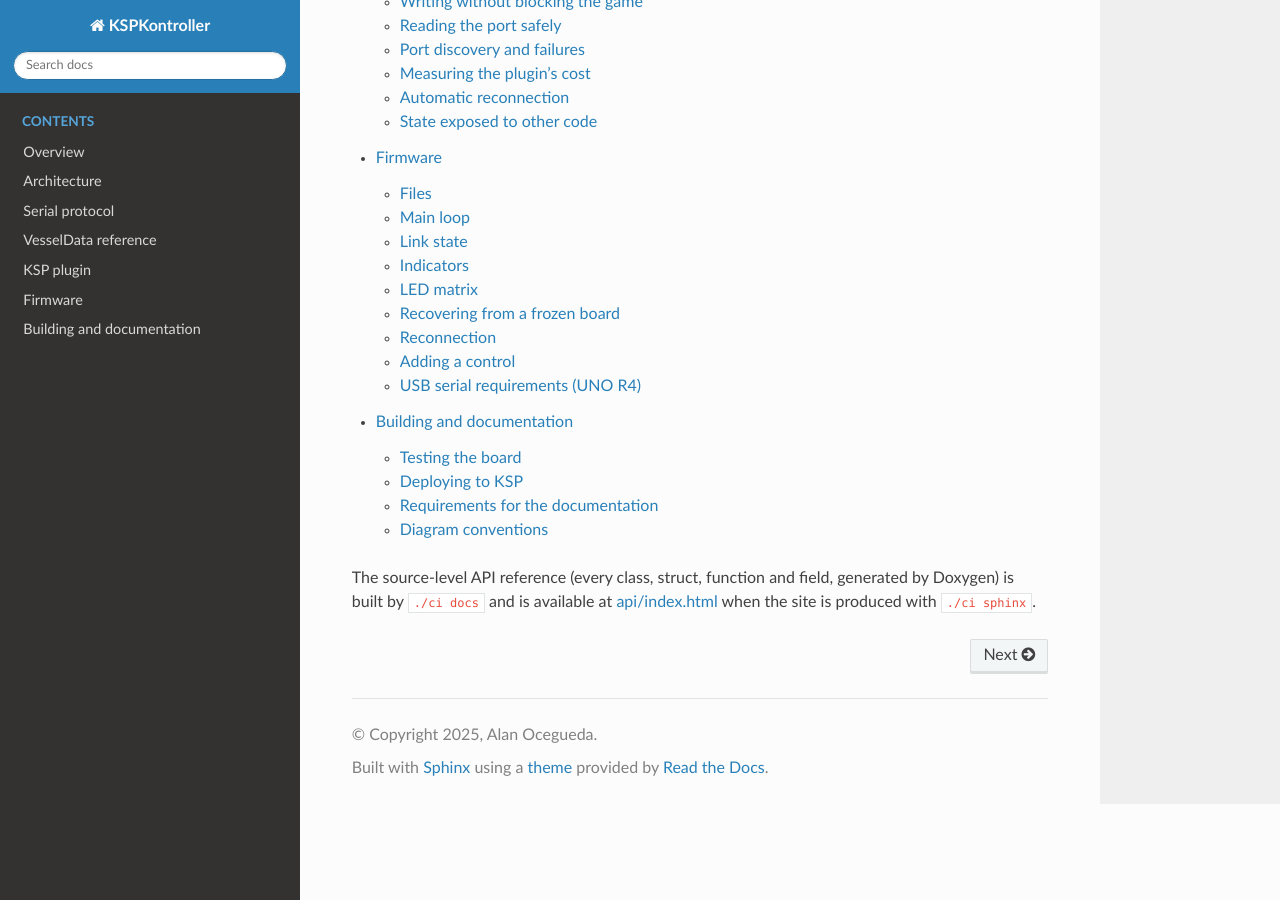
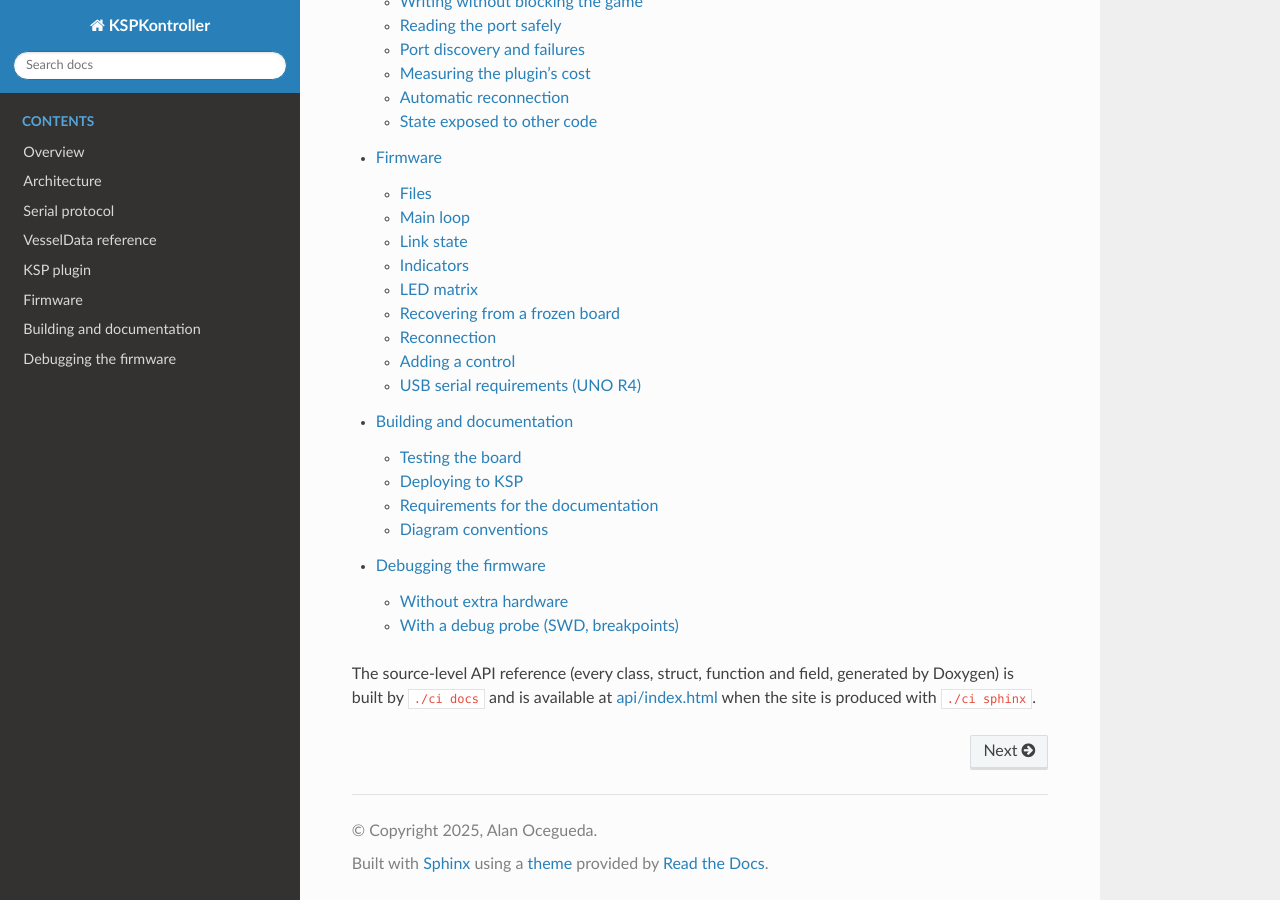
Before and after one commit to AlaNLrdE/KSPKontroller, a Sphinx documentation site: the page built from docs/index.rst, in a window 1280 px wide and 900 px high, scrolled down 1048 px. Built offline with Sphinx 7.4.7 and the Read the Docs theme 3.1.0, drawn with Linux system fonts in a browser that asks for light colours; part of the change alters nothing that is shown.

Commit message:
Add SWD debug setup for the UNO R4 WiFi: VS Code Cortex-Debug config, debug build (ci build_sketch_debug), docs/debugging.rst
Co-Authored-By: Claude Sonnet 5.5 <noreply@anthropic.com>

```diff
--- a/docs/building.rst
+++ b/docs/building.rst
@@ -12,6 +12,8 @@ Everything goes through the ``ci`` script at the repository root (``./ci`` in Gi
      - Action
    * - ``./ci build_sketch``
      - Compile the firmware with arduino-cli (downloads it and the UNO R4 core if missing).
+   * - ``./ci build_sketch_debug``
+     - Compile the firmware with symbols and ``-Og`` into ``build/sketch-debug`` (see :doc:`debugging`).
    * - ``./ci build_KSPSerialIO``
      - Compile the plugin with msbuild, xbuild or dotnet.
    * - ``./ci build_all``
--- /dev/null
+++ b/docs/debugging.rst
@@ -0,0 +1,58 @@
+Debugging the firmware
+======================
+
+Two ways exist. The serial way needs nothing more than the USB cable. The hardware way (breakpoints,
+stepping, variables) needs an external SWD probe, because the UNO R4 WiFi has no debug probe on board
+(its USB port is the RA4M1 native USB, used for the sketch and the serial link, not for SWD).
+
+Without extra hardware
+----------------------
+
+* ``KSPSerialIO[BOARD]`` lines in ``KSP.log``: the board sends a DebugPacket (id 102) once per second
+  (:doc:`protocol`). The last line before a freeze shows uptime, loop counters, worst loop time, receive
+  errors, the reset cause and the LED matrix frame. ``REBOOT detected`` marks an uptime drop.
+  ``./ci save_log LABEL`` keeps a log before KSP overwrites it, ``tools/verify.py --log PATH`` analyses it.
+* ``build/venv/Scripts/python.exe tools/matrix_preview.py [PORT]`` feeds test telemetry and prints the
+  LED matrix as ASCII art (KSP closed). ``--log KSP.log`` decodes the ``matrix=`` field of a saved log.
+* ``./ci verify --board`` (KSP closed) compiles nothing but talks to the board with the real protocol and
+  checks handshake, packet sizes and checksums. ``./ci test_arduino`` compiles, flashes and tests.
+* To add a new probe value, add a field to the DebugPacket (sketch ``debug.ino``, plugin decoder, ``docs/protocol.rst``
+  and the size constants that ``tools/verify.py`` cross-checks).
+
+With a debug probe (SWD, breakpoints)
+-------------------------------------
+
+What the Arduino core provides (checked in core 1.6.0): ``platform.txt`` ``debug.*`` and ``boards.txt``
+``unor4wifi.debug.*`` for ``arduino-cli debug``, the OpenOCD script ``debugger/R7FA4M1AB.cfg``, the SVD
+``svd/R7FA4M1AB.svd``, programmer definitions for CMSIS-DAP, ST-Link (hla) and J-Link, OpenOCD 0.11.0-arduino2
+and ``arm-none-eabi-gdb`` 7-2017q4.
+
+Hardware to add
+~~~~~~~~~~~~~~~
+
+* A probe: a CMSIS-DAP probe (for example a Raspberry Pi Debug Probe or any DAPLink) or a Segger J-Link. An ST-Link
+  only works through OpenOCD's hla mode, which is not what this repo configures.
+* Wires from the probe to the SWD pads of the board: SWDIO (RA4M1 pin P108), SWCLK (P300), reset, GND and
+  a 3.3 V reference. Find the pads in the official UNO R4 WiFi schematic; they are unpopulated, so soldering
+  is needed. This could not be checked here: confirm against the schematic before wiring.
+
+Steps
+~~~~~
+
+1. Install the VS Code extensions recommended by ``.vscode/extensions.json`` (Cortex-Debug, C/C++).
+2. Run the task ``Sketch: build debug`` (``./ci build_sketch_debug``): symbols, ``-Og``, output in
+   ``build/sketch-debug`` (the normal ``build/sketch`` is not touched).
+3. Run the task ``Sketch: upload debug build`` (normal USB upload, KSP closed). It is an upload of the debug
+   binary; OpenOCD 0.11 has no flash driver for the RA4M1, so gdb cannot load the program itself.
+4. Connect the probe and press F5 with ``UNO R4 WiFi: attach (CMSIS-DAP probe)`` or the J-Link variant.
+   The configuration attaches, halts and runs to ``main``.
+
+Things to expect
+~~~~~~~~~~~~~~~~
+
+* Halting the CPU stops the USB stack: the PC drops the serial port and the plugin sees the board vanish.
+  Debug with the plugin not running, or accept the reconnection logic firing.
+* The sketch starts the watchdog (``WATCHDOGMS``); if it keeps running while halted, the board resets.
+  The RA4M1 normally pauses the watchdog counter in debug state, but this was not verified on hardware.
+* ``-Og`` changes timing: do not judge loop times from a debug build.
+* IntelliSense uses ``build/sketch-debug/compile_commands.json``; run the debug build once to create it.
--- a/docs/index.rst
+++ b/docs/index.rst
@@ -18,6 +18,7 @@ over a USB serial link. The plugin is based on `hugopeeters/KSPSerialIO
    plugin
    firmware
    building
+   debugging
 
 The source-level API reference (every class, struct, function and field, generated by Doxygen)
 is built by ``./ci docs`` and is available at `api/index.html <api/index.html>`_ when the site
```
Also changed, not shown: 1 other file.
